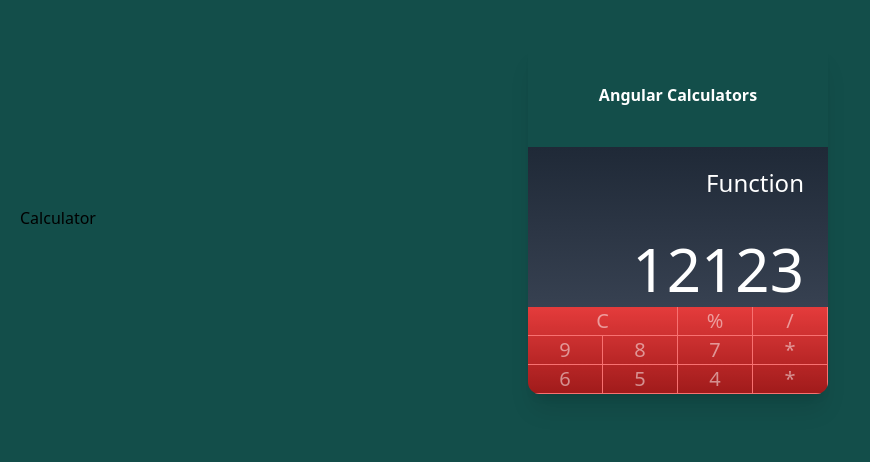
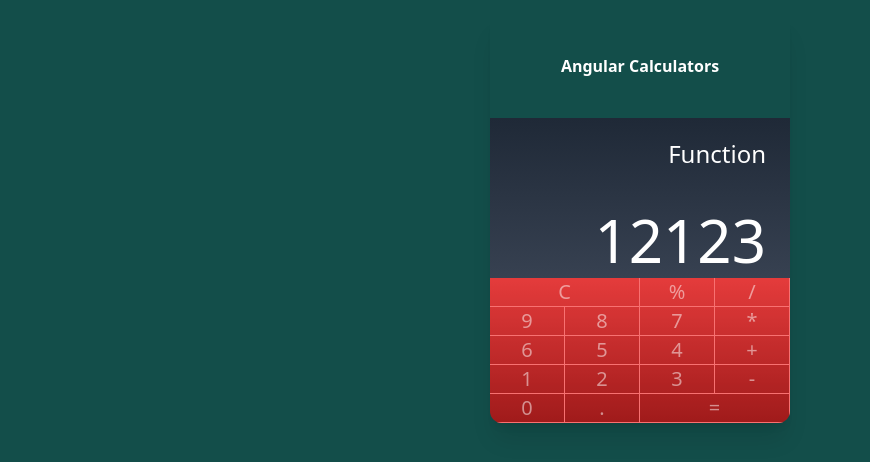
Before and after one commit to faisal-hayat/angular_calculator, an Angular app: page / in a window 1280 px wide. Shown: the part 182-644 px from the top of the page, without its empty margins (0-870 px from the left). Built offline with nearby package versions, Linux system fonts and the light colour scheme.

Commit message:
calculator fronend done

```diff
--- a/src/app/app.component.html
+++ b/src/app/app.component.html
@@ -1,5 +1,4 @@
 <div class="min-w-screen min-h-screen bg-teal-900 flex items-center justify-center px-5 py-5">
-  <h4>Calculator</h4>
   <div class="w-full mx-auto rounded-xl shadow-xl relative overflow-hidden" style="max-width: 300px;">
     <h1 class="text-center text-white py-10 font-bold">
       Angular Calculators
@@ -79,7 +78,48 @@
         </div>
         <div class="w-1/4 border-r border-b border-red-400">
           <button class="w-full outline-none hover: bg-red-700 hover: bg-opacity-20 text-white text-opacity-50 text-xl font-light">
-            *
+            +
+          </button>
+        </div>
+      </div>
+      <!-- fourth row -->
+      <div class="flex w-full">
+        <div class="w-1/4 border-r border-b border-red-400">
+          <button class="w-full outline-none hover: bg-red-700 hover: bg-opacity-20 text-white text-opacity-50 text-xl font-light">
+            1
+          </button>
+        </div>
+        <div class="w-1/4 border-r border-b border-red-400">
+          <button class="w-full outline-none hover: bg-red-700 hover: bg-opacity-20 text-white text-opacity-50 text-xl font-light">
+            2
+          </button>
+        </div>
+        <div class="w-1/4 border-r border-b border-red-400">
+          <button class="w-full outline-none hover: bg-red-700 hover: bg-opacity-20 text-white text-opacity-50 text-xl font-light">
+            3
+          </button>
+        </div>
+        <div class="w-1/4 border-r border-b border-red-400">
+          <button class="w-full outline-none hover: bg-red-700 hover: bg-opacity-20 text-white text-opacity-50 text-xl font-light">
+            -
+          </button>
+        </div>
+      </div>
+      <!-- fifth row -->
+      <div class="flex w-full">
+        <div class="w-1/4 border-r border-b border-red-400">
+          <button class="w-full outline-none hover: bg-red-700 hover: bg-opacity-20 text-white text-opacity-50 text-xl font-light">
+            0
+          </button>
+        </div>
+        <div class="w-1/4 border-r border-b border-red-400">
+          <button class="w-full outline-none hover: bg-red-700 hover: bg-opacity-20 text-white text-opacity-50 text-xl font-light">
+            .
+          </button>
+        </div>
+        <div class="w-2/4 border-r border-b border-red-400">
+          <button class="w-full outline-none hover: bg-red-700 hover: bg-opacity-20 text-white text-opacity-50 text-xl font-light">
+            =
           </button>
         </div>
       </div>
```
